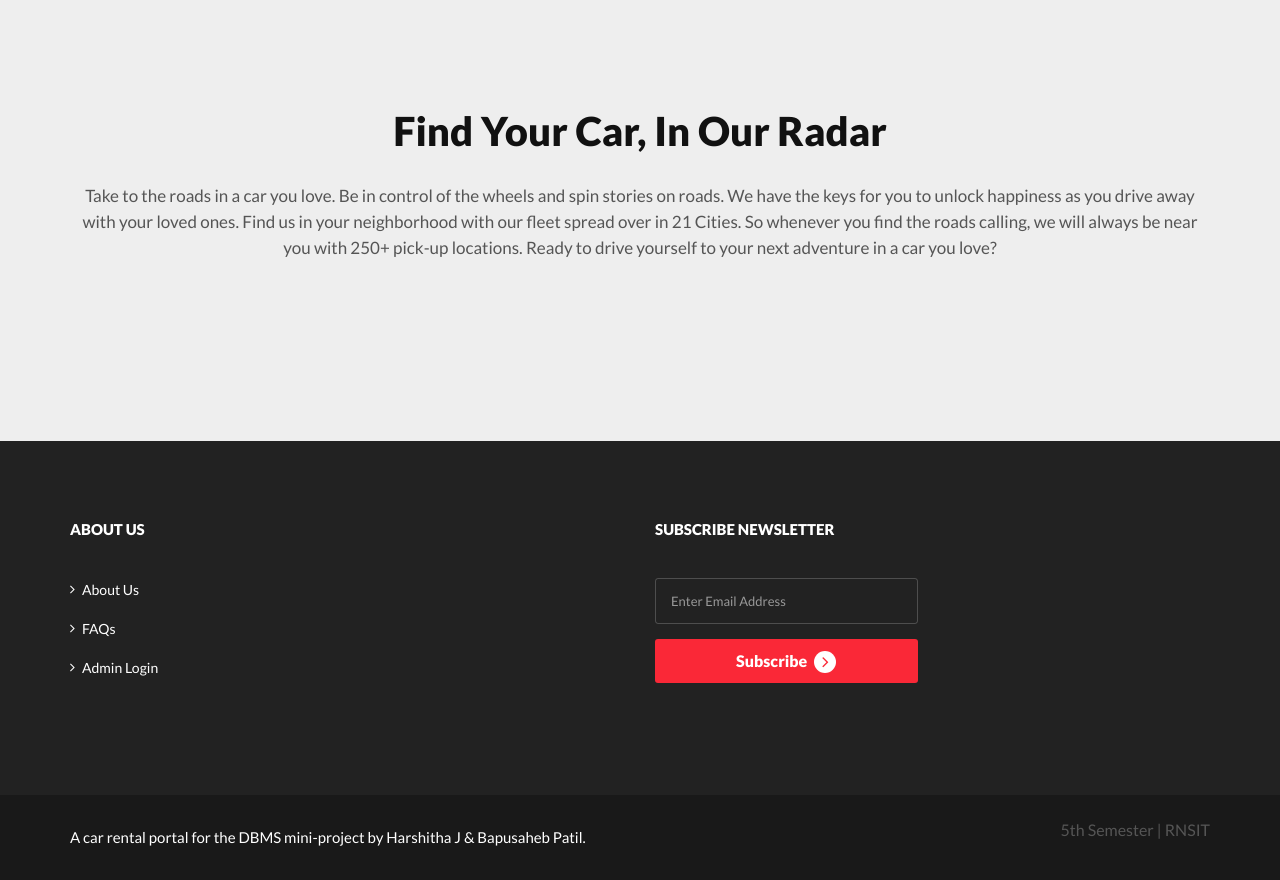
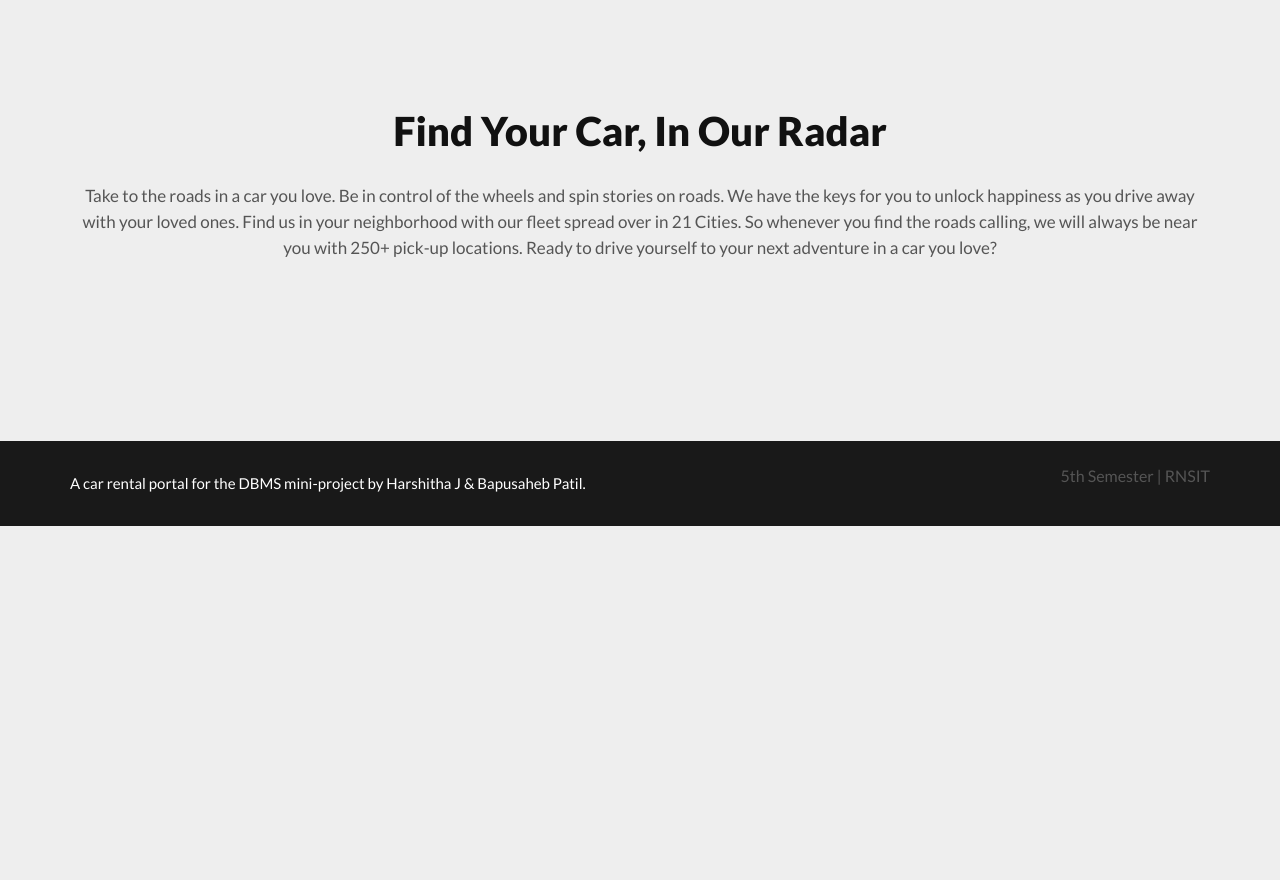
Before and after one commit to bapspatil/CarRentalPortal, a PHP site: page /index.php in a window 1280 px wide. Shown: the part 626-1506 px from the top of the page. After the commit the page ends 1152 px from the top, so only its background shows below. Run offline with PHP 8.4, Linux system fonts and the light colour scheme; a user stored in the database is signed in; data comes from the database, SQL or seed files in the repository.

Commit message:
Final footer

```diff
--- a/carrental/includes/footer.php
+++ b/carrental/includes/footer.php
@@ -31,35 +31,6 @@ echo "<script>alert('Something went wrong. Please try again');</script>";
 ?>
 
 <footer>
-  <div class="footer-top">
-    <div class="container">
-      <div class="row">
-
-        <div class="col-md-6">
-          <h6>About Us</h6>
-          <ul>
-
-
-          <li><a href="page.php?type=aboutus">About Us</a></li>
-            <li><a href="page.php?type=faqs">FAQs</a></li>
-               <li><a href="admin/">Admin Login</a></li>
-          </ul>
-        </div>
-
-        <div class="col-md-3 col-sm-6">
-          <h6>Subscribe Newsletter</h6>
-          <div class="newsletter-form">
-            <form method="post">
-              <div class="form-group">
-                <input type="email" name="subscriberemail" class="form-control newsletter-input" required placeholder="Enter Email Address" />
-              </div>
-              <button type="submit" name="emailsubscibe" class="btn btn-block">Subscribe <span class="angle_arrow"><i class="fa fa-angle-right" aria-hidden="true"></i></span></button>
-            </form>
-          </div>
-        </div>
-      </div>
-    </div>
-  </div>
   <div class="footer-bottom">
     <div class="container">
       <div class="row">
```
